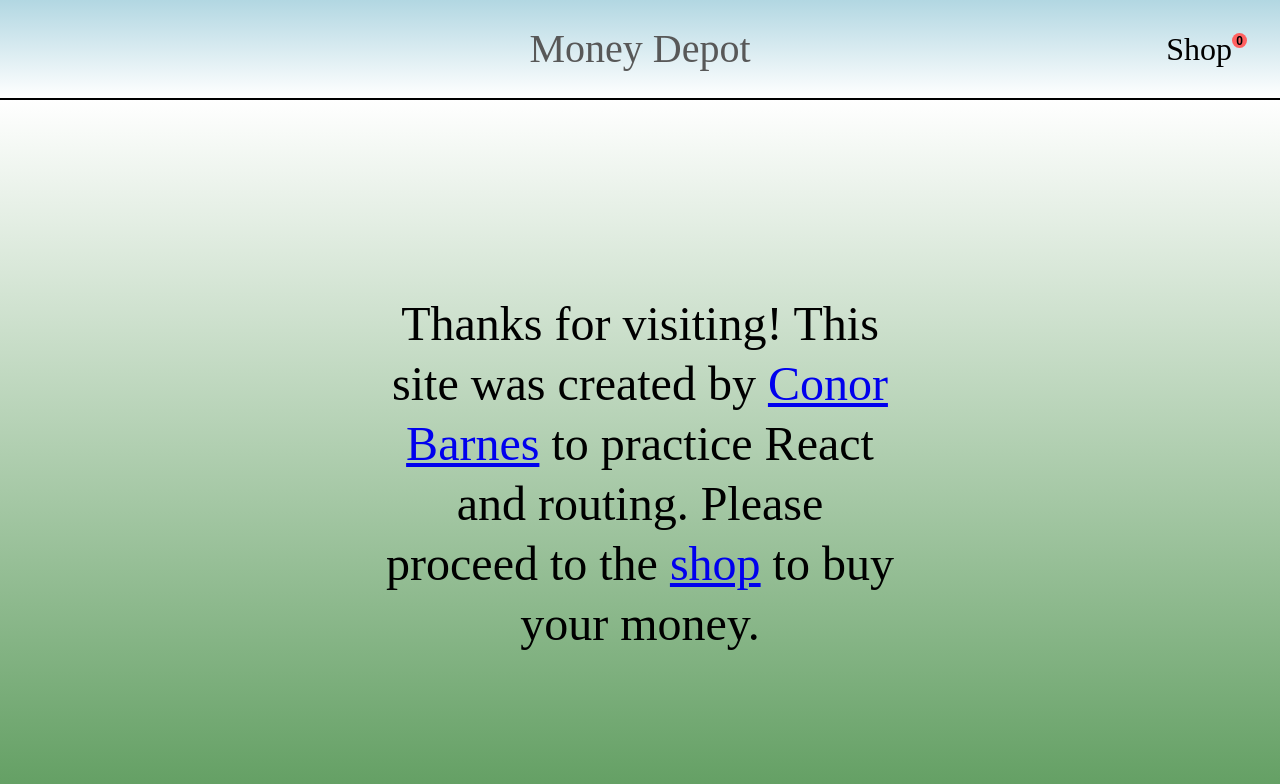
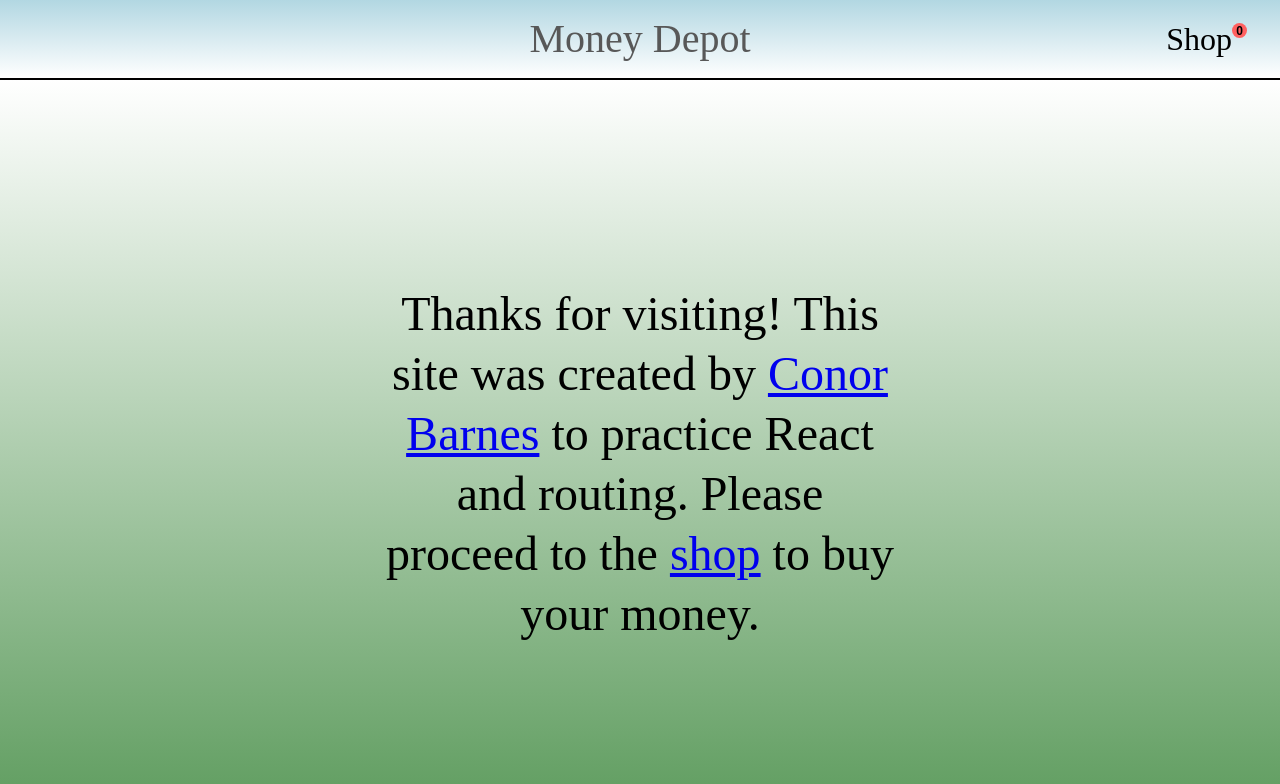
Before and after one commit to Ideopunk/shopping-cart, a React (Create React App) app: page / in a window 1280 px wide. Shown: the top 784 px of the page. Built offline with nearby package versions, Linux system fonts and the light colour scheme.

Commit message:
un-flex app, fixing nav height

```diff
--- a/src/styles/App.scss
+++ b/src/styles/App.scss
@@ -4,17 +4,12 @@
 @import "Cart";
 
 .App {
-    display: flex;
-    flex-direction: column;
-    justify-content: center;
     height: 100vh;
     overflow: hidden;
 }
 
 .navbar {
-    min-height: 100px;
-    height: 100px;
-    max-height: 100px;
+    height: 5rem;
     background: linear-gradient(to bottom, rgb(178, 215, 226), white);
     border-bottom: 2px solid black;
     color: black;
```
